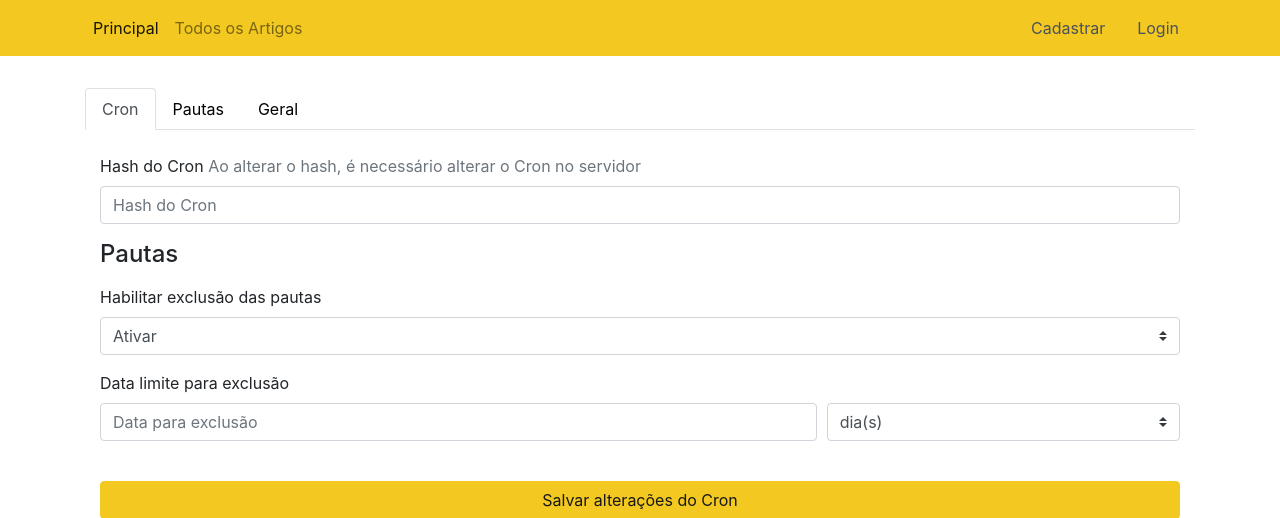
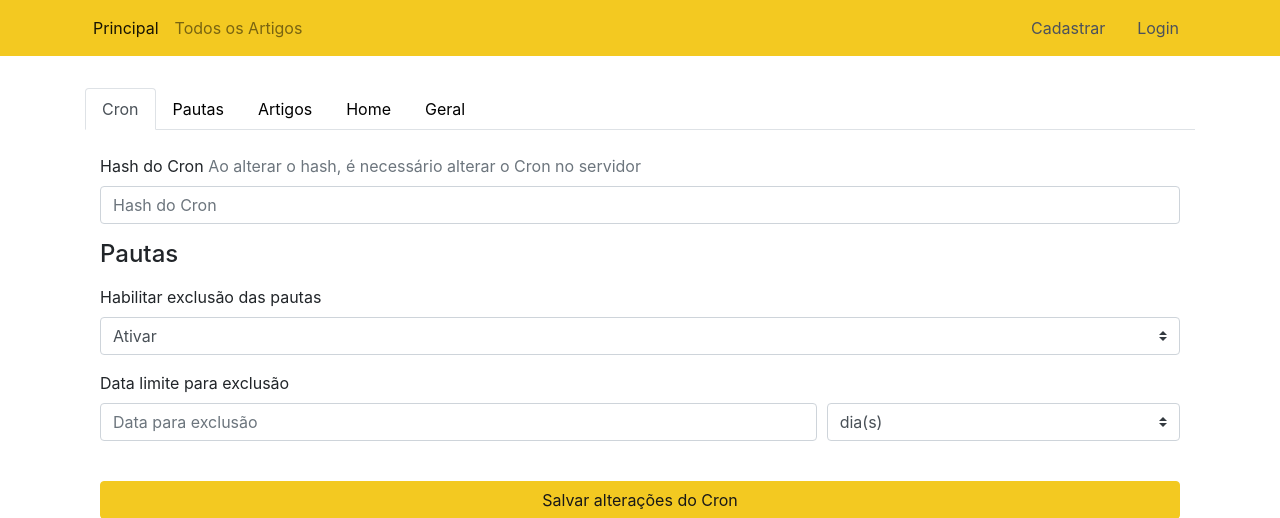
Before and after one commit to KoreaComK/visao-libertaria-site, a CodeIgniter 4 app: the page made by app/Views/colaboradores/administracao_detail.php in a window 1280 px wide. Shown: the part 211-729 px from the top of the page. Run offline with PHP 8.4 and a stand-in for CodeIgniter, Linux system fonts and the light colour scheme; the template is opened without the code that fills it, so the values that code supplies are empty; some libraries are stand-ins or nearby versions.

Commit message:
Dinamizando a home

```diff
--- a/app/Views/colaboradores/administracao_detail.php
+++ b/app/Views/colaboradores/administracao_detail.php
@@ -20,6 +20,14 @@ use CodeIgniter\I18n\Time;
 					<li class="nav-item" role="presentation">
 						<button class="nav-link" id="pautas-tab" data-toggle="tab" data-target="#pautas" type="button"
 							role="tab" aria-controls="pautas" aria-selected="false">Pautas</button>
+					</li>
+					<li class="nav-item" role="presentation">
+						<button class="nav-link" id="artigos-tab" data-toggle="tab" data-target="#artigos" type="button"
+							role="tab" aria-controls="artigos" aria-selected="false">Artigos</button>
+					</li>
+					<li class="nav-item" role="presentation">
+						<button class="nav-link" id="home-tab" data-toggle="tab" data-target="#home" type="button"
+							role="tab" aria-controls="home" aria-selected="false">Home</button>
 					</li>
 					<li class="nav-item" role="presentation">
 						<button class="nav-link" id="gerais-tab" data-toggle="tab" data-target="#gerais" type="button"
@@ -76,7 +84,8 @@ use CodeIgniter\I18n\Time;
 								</div>
 							</div>
 
-							<button class="btn btn-primary btn-block mb-3 salvar-config-cron" type="button">Salvar alterações
+							<button class="btn btn-primary btn-block mb-3 salvar-config-cron" type="button">Salvar
+								alterações
 								do
 								Cron</button>
 						</form>
@@ -127,11 +136,92 @@ use CodeIgniter\I18n\Time;
 								</div>
 							</div>
 
-							<button class="btn btn-primary btn-block mb-3 salvar-config-pautas" type="button">Salvar alterações
+							<button class="btn btn-primary btn-block mb-3 salvar-config-pautas" type="button">Salvar
+								alterações
 								das Pautas</button>
 						</form>
 					</div>
-					<div class="tab-pane fade" id="gerais" role="tabpanel" aria-labelledby="gerais-tab">...</div>
+					<div class="tab-pane fade" id="artigos" role="tabpanel" aria-labelledby="artigos-tab">artigos</div>
+					<div class="tab-pane fade" id="home" role="tabpanel" aria-labelledby="home-tab">
+						<form class="col-12 mt-4" novalidate="yes" method="post" id="home_form">
+
+							<div class="mb-3">
+								<label for="home_banner_mostrar">Mostrar Banner</label>
+								<select class="custom-select" id="home_banner_mostrar"
+									name="home_banner_mostrar">
+									<option value="1" <?= (isset($dados['home_banner_mostrar']) && $dados['home_banner_mostrar'] == '1') ? ('selected') : (''); ?>>Mostrar
+									</option>
+									<option value="0" <?= (isset($dados['home_banner_mostrar']) && $dados['home_banner_mostrar'] == '0') ? ('selected') : (''); ?>>Esconder
+									</option>
+								</select>
+							</div>
+
+							<div class="mb-3">
+								<label for="home_newsletter_mostrar">Mostrar Newsletter</label>
+								<select class="custom-select" id="home_newsletter_mostrar"
+									name="home_newsletter_mostrar">
+									<option value="1" <?= (isset($dados['home_newsletter_mostrar']) && $dados['home_newsletter_mostrar'] == '1') ? ('selected') : (''); ?>>Mostrar
+									</option>
+									<option value="0" <?= (isset($dados['home_newsletter_mostrar']) && $dados['home_newsletter_mostrar'] == '0') ? ('selected') : (''); ?>>Esconder
+									</option>
+								</select>
+							</div>
+
+							<div class="mb-3">
+								<label for="home_talvez_goste_mostrar">Mostrar Talvez Goste</label>
+								<select class="custom-select" id="home_talvez_goste_mostrar"
+									name="home_talvez_goste_mostrar">
+									<option value="1" <?= (isset($dados['home_talvez_goste_mostrar']) && $dados['home_talvez_goste_mostrar'] == '1') ? ('selected') : (''); ?>>Mostrar
+									</option>
+									<option value="0" <?= (isset($dados['home_talvez_goste_mostrar']) && $dados['home_talvez_goste_mostrar'] == '0') ? ('selected') : (''); ?>>Esconder
+									</option>
+								</select>
+							</div>
+
+							<div class="mb-3">
+								<label for="home_ultimos_videos_mostrar">Mostrar Últimos Vídeos</label>
+								<select class="custom-select" id="home_ultimos_videos_mostrar"
+									name="home_ultimos_videos_mostrar">
+									<option value="1" <?= (isset($dados['home_ultimos_videos_mostrar']) && $dados['home_ultimos_videos_mostrar'] == '1') ? ('selected') : (''); ?>>Mostrar
+									</option>
+									<option value="0" <?= (isset($dados['home_ultimos_videos_mostrar']) && $dados['home_ultimos_videos_mostrar'] == '0') ? ('selected') : (''); ?>>Esconder
+									</option>
+								</select>
+							</div>
+
+							<div class="mb-3">
+								<label for="home_banner">Quantidade de artigos no banner</label>
+								<div class="input-group">
+									<input type="number" class="form-control" id="home_banner"
+										placeholder="Quantidade de artigos no banner" name="home_banner" required min="1"
+										value="<?= (isset($dados['home_banner'])) ? ($dados['home_banner']) : (''); ?>">
+								</div>
+							</div>
+
+							<div class="mb-3">
+								<label for="home_talvez_goste">Quantidade de artigos no Talvez Goste</label>
+								<div class="input-group">
+									<input type="number" class="form-control" id="home_talvez_goste"
+										placeholder="Quantidade de artigos no Talvez Goste" name="home_talvez_goste" required min="1"
+										value="<?= (isset($dados['home_talvez_goste'])) ? ($dados['home_talvez_goste']) : (''); ?>">
+								</div>
+							</div>
+
+							<div class="mb-3">
+								<label for="home_ultimos_videos">Quantidade de artigos nos últimos vídeos</label>
+								<div class="input-group">
+									<input type="number" class="form-control" id="home_ultimos_videos"
+										placeholder="Quantidade de artigos nos últimos vídeos" name="home_ultimos_videos" required min="2" step="2"
+										value="<?= (isset($dados['home_ultimos_videos'])) ? ($dados['home_ultimos_videos']) : (''); ?>">
+								</div>
+							</div>
+
+							<button class="btn btn-primary btn-block mb-3 salvar-config-home" type="button">Salvar
+								alterações da home</button>
+						</form>
+
+					</div>
+					<div class="tab-pane fade" id="gerais" role="tabpanel" aria-labelledby="gerais-tab">gerais</div>
 				</div>
 
 			</div>
@@ -147,6 +237,11 @@ use CodeIgniter\I18n\Time;
 
 	$(".salvar-config-pautas").on("click", function () {
 		form = new FormData(pautas_form);
+		submit(form);
+	});
+
+	$(".salvar-config-home").on("click", function () {
+		form = new FormData(home_form);
 		submit(form);
 	});
 
```
Also changed, not shown: app/Controllers/Site.php (+29 -3 lines), app/Views/home.php (+7 -1 lines).
